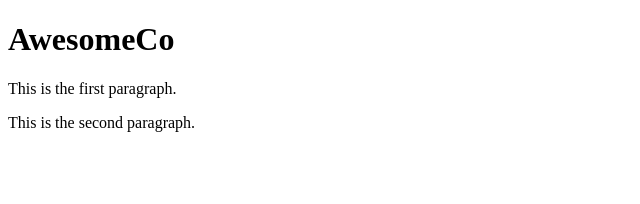
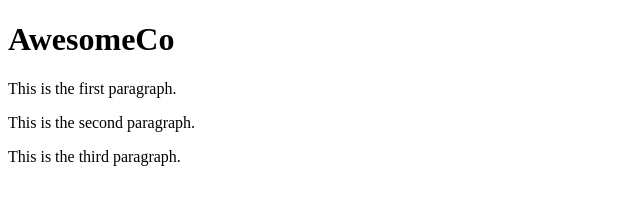
Before and after one commit to Emlsna/awesomeco_website_git_demo, a plain HTML site: page index.html in a window 1280 px wide. Shown: the whole page, without its empty margins (0-640 px from the left). Drawn offline with Linux system fonts and the light colour scheme.

Commit message:
add third paragraph to index page

```diff
--- a/index.html
+++ b/index.html
@@ -8,5 +8,6 @@
 				<h1>AwesomeCo</h1>
         <p>This is the first paragraph.</p>
         <p>This is the second paragraph.</p>
+        <p>This is the third paragraph.</p>
 		</body>
 </html>
```
